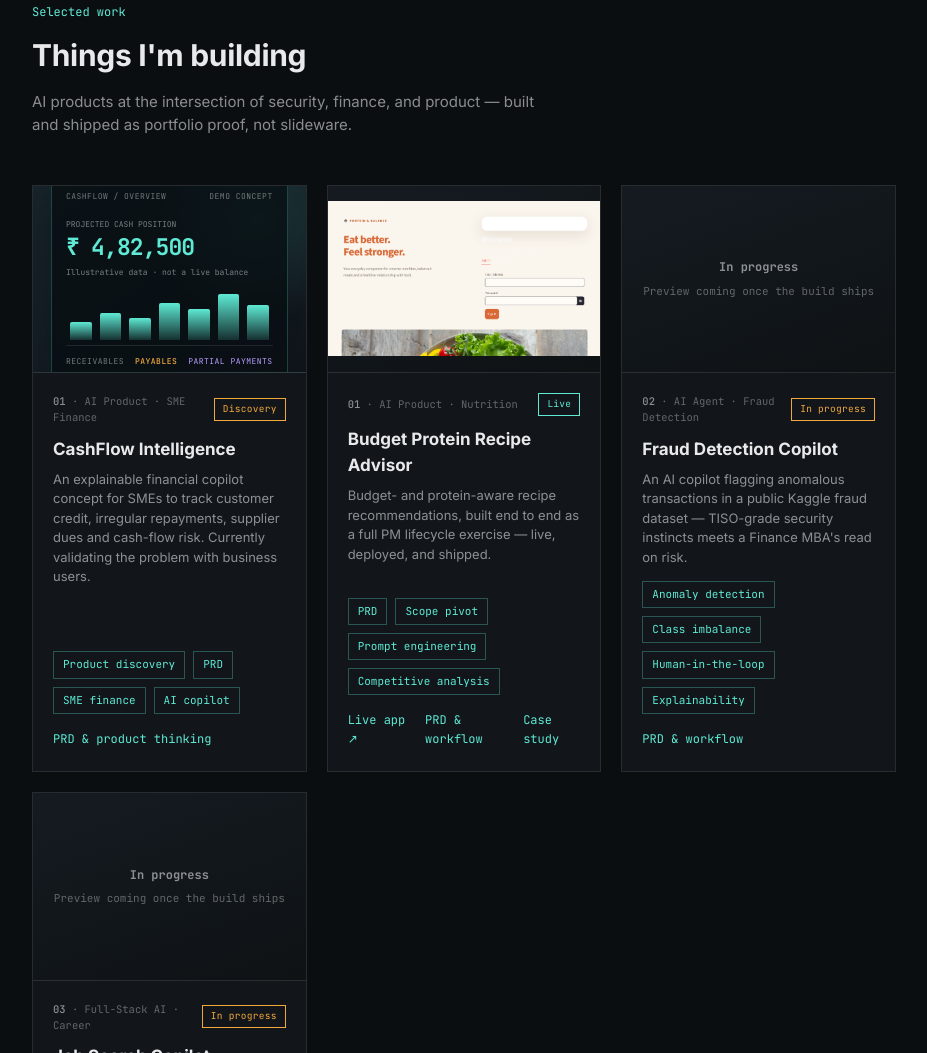
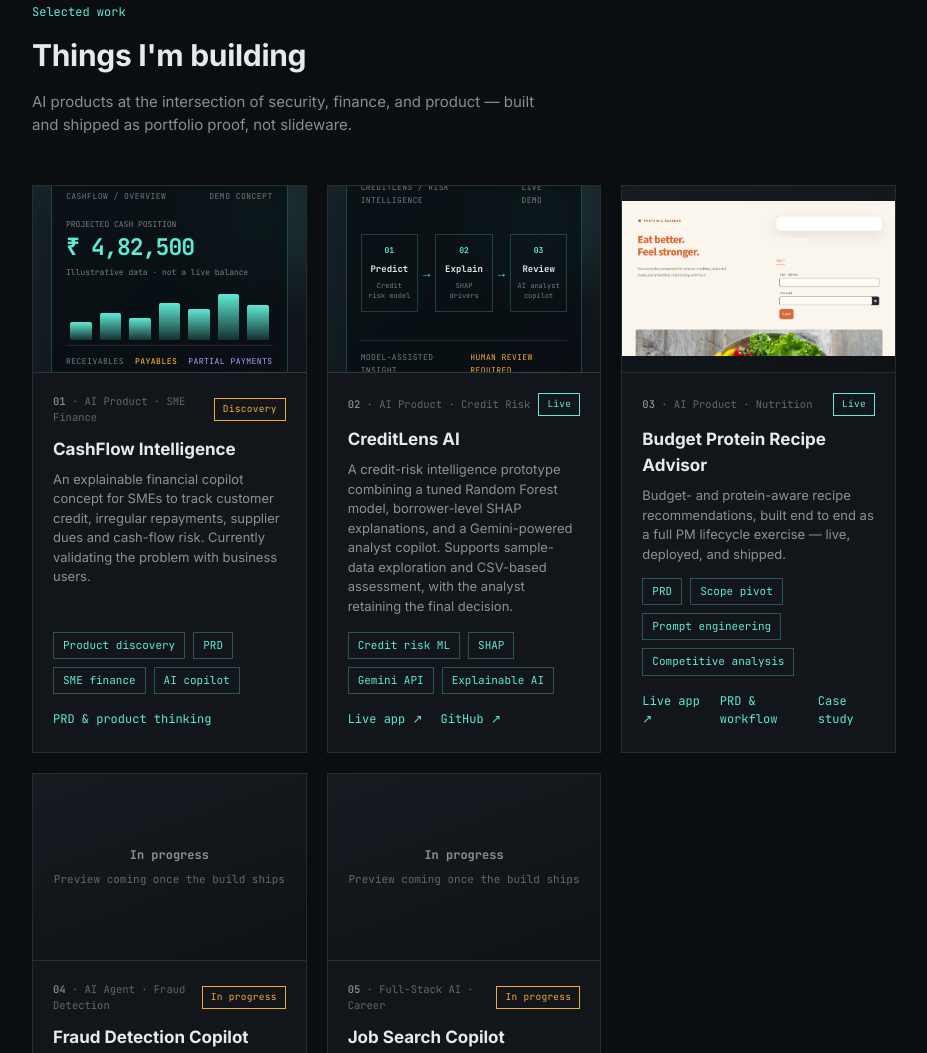
Before and after one commit to Mounikabodepu/Mounikabodepu.github.io, a plain HTML site: page index.html in a window 1280 px wide. Shown: the part 970-2023 px from the top of the page, without its empty margins (176-1103 px from the left). Drawn offline with Linux system fonts and the light colour scheme.

Commit message:
Add CreditLens AI live project to portfolio

```diff
--- a/index.html
+++ b/index.html
@@ -200,6 +200,18 @@
   .contact-cell .v{ font-size:14px; }
   .footer-note{ margin-top:32px; font-family:var(--mono); font-size:11.5px; color:var(--text-dimmer); text-align:center; }
 
+  .creditlens-preview{background:radial-gradient(circle at 78% 18%,rgba(94,234,212,.16),transparent 38%),linear-gradient(145deg,#17242a,#10161c)!important;padding:18px}
+  .creditlens-visual{width:100%;max-width:370px;border:1px solid rgba(94,234,212,.24);background:rgba(7,13,17,.78);padding:14px;color:#E7E9EA;font-family:var(--mono);box-shadow:0 18px 45px rgba(0,0,0,.24)}
+  .cl-top,.cl-foot{display:flex;justify-content:space-between;gap:8px;font-size:8px;color:rgba(231,233,234,.48);letter-spacing:.05em}
+  .cl-flow{display:flex;align-items:center;justify-content:space-between;gap:5px;padding:28px 0}
+  .cl-flow div{min-width:0;flex:1;border:1px solid rgba(94,234,212,.22);padding:9px 6px;text-align:center}
+  .cl-flow b,.cl-flow strong,.cl-flow small{display:block}
+  .cl-flow b{font-size:8px;color:var(--signal);margin-bottom:6px}
+  .cl-flow strong{font-size:9px;color:#E7E9EA}
+  .cl-flow small{font-size:7px;color:rgba(231,233,234,.48);margin-top:4px}
+  .cl-arrow{font-size:12px;color:var(--signal)}
+  .cl-foot{padding-top:10px;border-top:1px solid var(--line)}
+  .cl-foot em{font-style:normal;color:var(--flag)}
   .cashflow-preview{background:radial-gradient(circle at 82% 18%,rgba(94,234,212,.15),transparent 38%),linear-gradient(145deg,#17242a,#10161c)!important;padding:18px}
   .cashflow-visual{width:100%;max-width:370px;border:1px solid rgba(94,234,212,.24);background:rgba(7,13,17,.78);padding:14px;color:#E7E9EA;font-family:var(--mono);box-shadow:0 18px 45px rgba(0,0,0,.24)}
   .cf-top,.cf-foot{display:flex;justify-content:space-between;gap:8px;font-size:8px;color:rgba(231,233,234,.48);letter-spacing:.06em}
@@ -283,6 +295,29 @@
 
 
       <div class="thumb-card">
+        <div class="thumb-preview creditlens-preview" aria-label="CreditLens AI product workflow preview">
+          <div class="creditlens-visual">
+            <div class="cl-top"><span>CREDITLENS / RISK INTELLIGENCE</span><span>LIVE DEMO</span></div>
+            <div class="cl-flow">
+              <div><b>01</b><strong>Predict</strong><small>Credit risk model</small></div>
+              <span class="cl-arrow">→</span>
+              <div><b>02</b><strong>Explain</strong><small>SHAP drivers</small></div>
+              <span class="cl-arrow">→</span>
+              <div><b>03</b><strong>Review</strong><small>AI analyst copilot</small></div>
+            </div>
+            <div class="cl-foot"><span>MODEL-ASSISTED INSIGHT</span><em>HUMAN REVIEW REQUIRED</em></div>
+          </div>
+        </div>
+        <div class="thumb-body">
+          <div class="thumb-meta-row"><div class="thumb-meta"><b>02</b> · AI Product · Credit Risk</div><span class="thumb-badge">Live</span></div>
+          <a class="thumb-title" style="display:block;" href="https://creditlens-ai-huyf5uuahldbov3iffzvdh.streamlit.app/" target="_blank" rel="noopener">CreditLens AI</a>
+          <p class="thumb-desc">A credit-risk intelligence prototype combining a tuned Random Forest model, borrower-level SHAP explanations, and a Gemini-powered analyst copilot. Supports sample-data exploration and CSV-based assessment, with the analyst retaining the final decision.</p>
+          <div class="stack-row terms" style="margin:14px 0 0;"><span>Credit risk ML</span><span>SHAP</span><span>Gemini API</span><span>Explainable AI</span></div>
+          <div class="thumb-links"><a href="https://creditlens-ai-huyf5uuahldbov3iffzvdh.streamlit.app/" target="_blank" rel="noopener">Live app ↗</a><a href="https://github.com/Mounikabodepu/CreditLens-AI" target="_blank" rel="noopener">GitHub ↗</a></div>
+        </div>
+      </div>
+
+      <div class="thumb-card">
         <a class="thumb-link" href="prd.html?p=protein">
           <div class="thumb-preview">
             <img src="protein-advisor-screenshot.png" alt="Budget Protein Recipe Advisor app screenshot">
@@ -290,7 +325,7 @@
         </a>
         <div class="thumb-body">
           <div class="thumb-meta-row">
-            <div class="thumb-meta"><b>01</b> · AI Product · Nutrition</div>
+            <div class="thumb-meta"><b>03</b> · AI Product · Nutrition</div>
             <span class="thumb-badge">Live</span>
           </div>
           <a class="thumb-title" style="display:block;" href="prd.html?p=protein">Budget Protein Recipe Advisor</a>
@@ -306,7 +341,7 @@
         </div>
         <div class="thumb-body">
           <div class="thumb-meta-row">
-            <div class="thumb-meta"><b>02</b> · AI Agent · Fraud Detection</div>
+            <div class="thumb-meta"><b>04</b> · AI Agent · Fraud Detection</div>
             <span class="thumb-badge wip">In progress</span>
           </div>
           <a class="thumb-title" style="display:block;" href="prd.html?p=fraud">Fraud Detection Copilot</a>
@@ -322,7 +357,7 @@
         </div>
         <div class="thumb-body">
           <div class="thumb-meta-row">
-            <div class="thumb-meta"><b>03</b> · Full-Stack AI · Career</div>
+            <div class="thumb-meta"><b>05</b> · Full-Stack AI · Career</div>
             <span class="thumb-badge wip">In progress</span>
           </div>
           <a class="thumb-title" style="display:block;" href="prd.html?p=jobs">Job Search Copilot</a>
```
